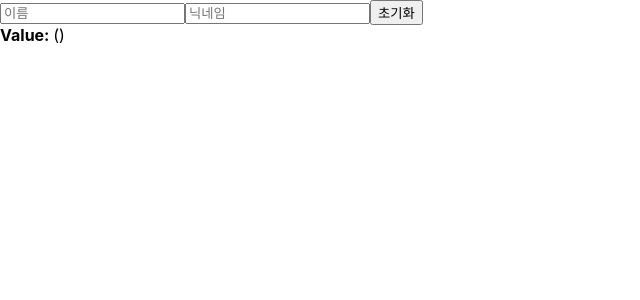
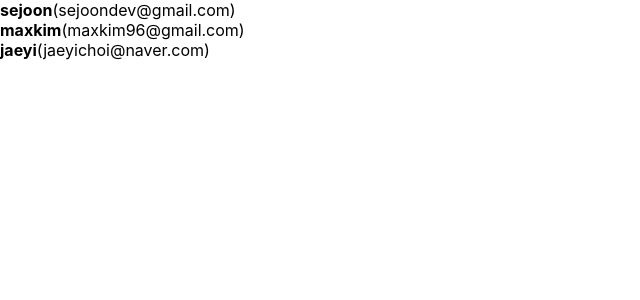
Before and after one commit to sejoonkim/modern_react, a React (Create React App) app: page / in a window 1280 px wide. Shown: the top 300 px of the page, without its empty margins (0-640 px from the left). Built offline with nearby package versions, Linux system fonts and the light colour scheme.

Commit message:
feat: Rendering an Array

```diff
--- a/src/App.js
+++ b/src/App.js
@@ -1,9 +1,10 @@
 import React from "react";
 import Counter from "./Counter";
 import InputSample from "./InputSample";
+import UserList from "./UserList";
 
 function App() {
-  return <InputSample />;
+  return <UserList />;
 }
 
 export default App;
--- /dev/null
+++ b/src/UserList.js
@@ -0,0 +1,39 @@
+import React from "react";
+function User({ user }) {
+  return (
+    <div>
+      <b>{user.username}</b>
+      <span>({user.email})</span>
+    </div>
+  );
+}
+
+function UserList() {
+  const users = [
+    {
+      id: 1,
+      username: "sejoon",
+      email: "sejoondev@gmail.com",
+    },
+    {
+      id: 2,
+      username: "maxkim",
+      email: "maxkim96@gmail.com",
+    },
+    {
+      id: 3,
+      username: "jaeyi",
+      email: "jaeyichoi@naver.com",
+    },
+  ];
+
+  return (
+    <div>
+      {users.map((user) => (
+        <User key={user.id} user={user} />
+      ))}
+    </div>
+  );
+}
+
+export default UserList;
```
Also changed, not shown: 1 other file (tests, documents, lock files or other folders).
